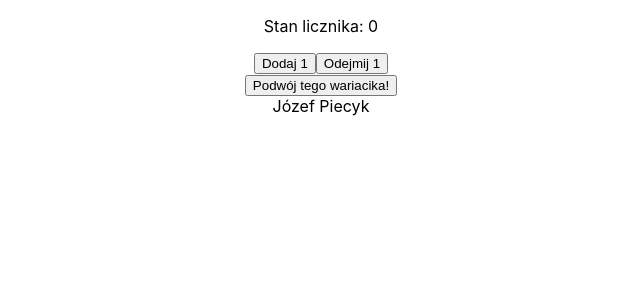
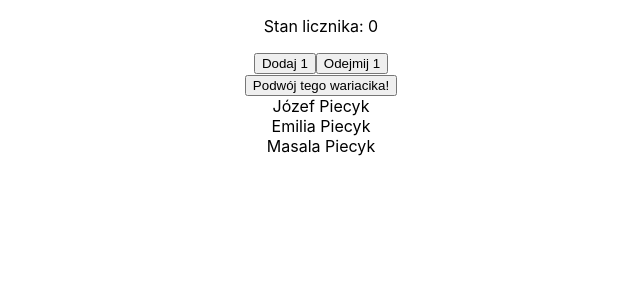
Before and after one commit to masives/taste-react, a React (Create React App) app: page / in a window 1280 px wide. Shown: the top 300 px of the page, without its empty margins (319-959 px from the left). Built offline with nearby package versions, Linux system fonts and the light colour scheme; the HTML template or start-up script is replaced by a standard one.

Commit message:
add props to user component

```diff
--- a/src/App.js
+++ b/src/App.js
@@ -11,7 +11,9 @@ class App extends React.Component {
     return (
       <div className="App">
         <CounterButton />
-        <User />
+        <User name="Józef" surname="Piecyk" />
+        <User name="Emilia" surname="Piecyk" />
+        <User name="Masala" surname="Piecyk" />
       </div>
     );
   }
--- a/src/components/User.js
+++ b/src/components/User.js
@@ -2,7 +2,12 @@ import React from 'react';
 
 class User extends React.Component {
   render() {
-    return <div>Józef Piecyk</div>;
+    const { name, surname } = this.props;
+    return (
+      <div>
+        {name} {surname}
+      </div>
+    );
   }
 }
 
```
